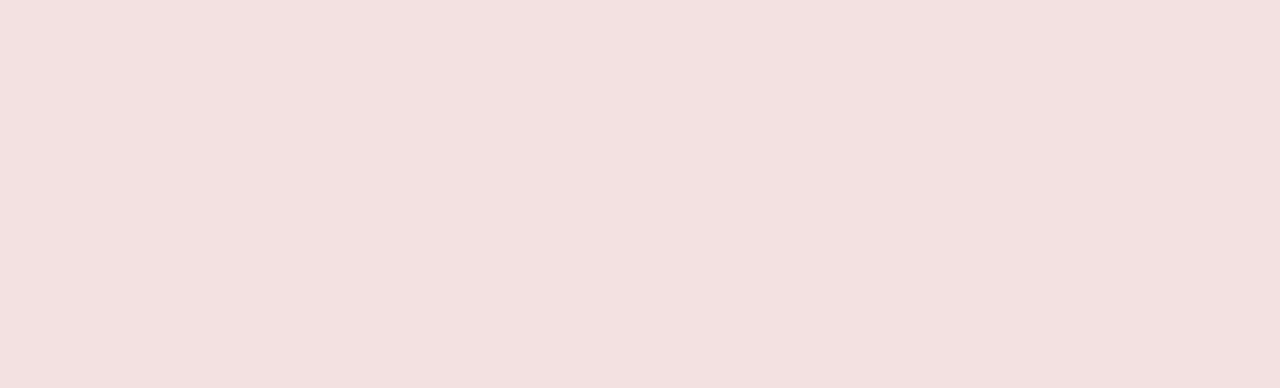
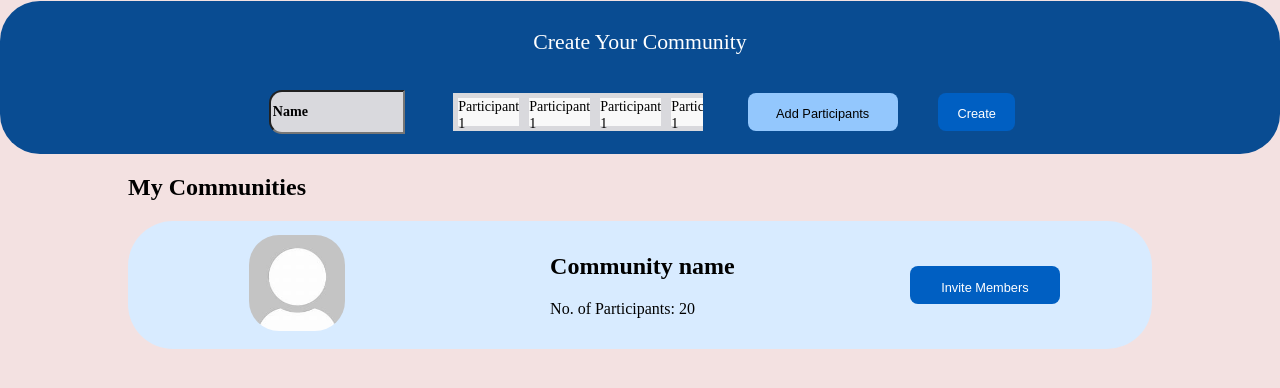
Before and after one commit to IIT-BHU-inter-IIT-SDE-group-8/client, a React (Create React App) app: page /MyCommunities in a window 1280 px wide. Before the commit this address had no page. Shown: the top 388 px of the page. Built offline with nearby package versions, Linux system fonts and the light colour scheme.

Commit message:
[ADDED] Communities

```diff
--- a/src/App.jsx
+++ b/src/App.jsx
@@ -19,6 +19,8 @@ import CommunityTrips from './pages/CommunityTrips';
 import TripPage from './pages/tripPage';
 import Home from './pages/Home';
 import Profile from './pages/Profile';
+import Community from './pages/Community';
+import MyCommunities from './pages/Mycommunities';
 
 // const cookies = new Cookies();
 
@@ -76,6 +78,8 @@ const App = () => {
                 <Route path='/trips/:trip_id' element={<TripPage/>}/>
                 <Route path='/Home' element={<Home/>}/>
                 <Route path='/Profile' element={<Profile/>}/>
+                <Route path='/Community' element={<Community/>}/>
+                <Route path='/MyCommunities' element={<MyCommunities/>}/>
             </Routes>
         </Router>
         </>
--- /dev/null
+++ b/src/components/CommunityCard.jsx
@@ -0,0 +1,22 @@
+import React from 'react'
+import Profile from '../assets/Profile.jpeg'
+import PrimaryButton from "./PrimaryButton";
+
+const CommunityCard = () => {
+  return (
+    <>
+        <div className="mainCardContainer">
+            <div className="CommunityImage">
+                <img style={{borderRadius: '30px', width:'7.5vw', margin:'3vw'}} src={Profile} alt="Profile" />
+            </div>
+            <div style={{"paddingBottom": "20px"}}>
+                <h2>Community name</h2>
+                <span>No. of Participants: 20</span>
+            </div>
+            <PrimaryButton width="150px" text="Invite Members" />
+        </div>
+    </>
+  )
+}
+
+export default CommunityCard
--- /dev/null
+++ b/src/components/CreateCommunityBar.jsx
@@ -0,0 +1,40 @@
+import React, {useState} from "react";
+import ModalInputBox from "./ModalInputBox";
+import SecondaryButton from "./SecondaryButton";
+import PrimaryButton from "./PrimaryButton";
+
+const CreateCommunityBar = () => {
+    const [showModal, setShowModal] = useState(false);
+    const [desc, setDesc] = useState('');
+    const setDescriptionValue = (value) => {
+        setDesc(value);
+    }
+    const openModal = () => {
+        setShowModal(true);
+    }
+    const closeModal = () => {
+        setShowModal(false);
+    }
+    return(
+        <>
+
+        <div className="mainFilterContainer">
+            <p style={{color: 'white', fontSize:'1.7vw'}}>Create Your Community</p>
+            <div className="communityInputContainer">
+                <input className="tripInput leftTripInput" type="text" placeholder="Name"/>
+                <div className="tripInput" id="ParticipantsBox" style={{"width": "250px", "overflowX": "scroll"}}>
+                    <div className="participant"><span>Participant 1</span></div>
+                    <div className="participant"><span>Participant 1</span></div>
+                    <div className="participant"><span>Participant 1</span></div>
+                    <div className="participant"><span>Participant 1</span></div>
+                </div>
+                <SecondaryButton text={"Add Participants"} width="150px"/>
+                <PrimaryButton text={"Create"} width="6vw"/>
+            </div>
+         </div>
+         {showModal && <ModalInputBox closeModal= {closeModal} setDescriptionValue = {setDescriptionValue}/>}
+        </>
+    )
+}
+
+export default CreateCommunityBar
--- a/src/components/PrimaryButton.jsx
+++ b/src/components/PrimaryButton.jsx
@@ -1,8 +1,8 @@
 import React from 'react'
 
-const PrimaryButton = ({text}) => {
+const PrimaryButton = ({text, width}) => {
   return (
-    <button style={{margin: '0.7vw', height: '3vw', width: '6vw', borderRadius: '8px', backgroundColor: '#005fc2', cursor:'pointer', border:'0px', color: "white"}}><p className="buttonText">{text}</p></button>
+    <button style={{margin: '0.7vw', height: '3vw', width: `${width}`, borderRadius: '8px', backgroundColor: '#005fc2', cursor:'pointer', border:'0px', color: "white"}}><p className="buttonText">{text}</p></button>
   )
 }
 
--- a/src/components/SecondaryButton.jsx
+++ b/src/components/SecondaryButton.jsx
@@ -1,8 +1,8 @@
 import React from 'react'
 
-const SecondaryButton = ({text, setShowModal}) => {
+const SecondaryButton = ({text, setShowModal, width}) => {
   return (
-    <button style={{margin: '0.7vw', height: '3vw', width: '6vw', borderRadius: '8px', backgroundColor: '#93c7fd', cursor: "pointer", border:'0px'}} onClick={()=>setShowModal(true)}><p className="buttonText">{text}</p></button>
+    <button style={{margin: '0.7vw', height: '3vw', width: `${width}`, borderRadius: '8px', backgroundColor: '#93c7fd', cursor: "pointer", border:'0px'}} onClick={()=>setShowModal(true)}><p className="buttonText">{text}</p></button>
   )
 }
 
--- a/src/components/SuggestedFriendsCommunityCard.jsx
+++ b/src/components/SuggestedFriendsCommunityCard.jsx
@@ -1,6 +1,5 @@
 import React from 'react'
 import Profile from '../assets/Profile.jpeg'
-import SecondaryButton from './SecondaryButton';
 import PrimaryButton from './PrimaryButton';
 
 const SuggestedFriendsCommunityCard = ({buttonText}) => {
@@ -13,7 +12,7 @@ const SuggestedFriendsCommunityCard = ({buttonText}) => {
                         </div>
                     </div>
                     <div className='lowerCarousel'>
-                        <PrimaryButton text={buttonText} />
+                        <PrimaryButton text={buttonText} width="6vw"/>
                     </div>
                 </div>
   )
--- a/src/components/TripCarouselCard.jsx
+++ b/src/components/TripCarouselCard.jsx
@@ -23,8 +23,8 @@ const TripCarouselCard = () => {
                         </div>
                     </div>
                     <div className='lowerCarousel'>
-                        <SecondaryButton text={"Open"} />
-                        <PrimaryButton text={"Close"} />
+                        <SecondaryButton text={"Open"} width="6vw"/>
+                        <PrimaryButton text={"Close"} width="6vw"/>
                     </div>
                 </div>
   )
--- a/src/components/trip.jsx
+++ b/src/components/trip.jsx
@@ -2,8 +2,8 @@ import React, {useState} from "react";
 import '../styles/Trip.css'
 import Profile from '../assets/Profile.jpeg'
 import Modal from "./Modal";
-import PrimaryButton from "./SecondaryButton";
-import SecondaryButton from "./PrimaryButton";
+import PrimaryButton from "./PrimaryButton";
+import SecondaryButton from "./SecondaryButton";
 
 const Trip = ({origin, destination, desc, arrival, departure}) => {
     const [showModal, setShowModal] = useState(false);
@@ -13,7 +13,7 @@ const Trip = ({origin, destination, desc, arrival, departure}) => {
 
     return(
         <>
-        <div className="mainTripContainer">
+        <div className="mainCardContainer">
             <div className="TripImageContainer">
                 <img style={{borderRadius: '30px', width:'7.5vw', margin:'3vw'}} src={Profile} alt="Profile" />
             </div>
@@ -26,8 +26,8 @@ const Trip = ({origin, destination, desc, arrival, departure}) => {
             </div>
             <div className="Info"></div>
             <div className="ButtonsContainer">
-                <PrimaryButton text={"Info"} setShowModal={setShowModal}/>
-                <SecondaryButton text={"Join"}/>
+                <SecondaryButton text={"Info"} setShowModal={setShowModal} width={"6vw"}/>
+                <PrimaryButton text={"Join"} width={"6vw"}/>
             </div>
         </div>
         {showModal && <Modal closeModal = {closeShowModal} desc = {desc}/>}
--- /dev/null
+++ b/src/pages/Community.jsx
@@ -0,0 +1,72 @@
+import React from 'react'
+import "../styles/Community.css";
+import BottomNavbar from '../components/BottomNavbar';
+import PrimaryButton from '../components/PrimaryButton';
+import SecondaryButton from '../components/SecondaryButton';
+import Trip from '../components/trip';
+
+function Community() {
+  const url =
+
+  {
+    "result": [
+      {
+        "trip_id": 67,
+        "trip_name": "new jammu1 Trip",
+        "trip_origin": "banaras",
+        "trip_destination": "jammu1",
+        "trip_desc": "we are going to jammu1",
+        "trip_departure_datetime": "2023-09-09T23:55:55.392Z",
+        "trip_arrival_datetime": "2023-09-11T04:53:58.392Z"
+      },
+      {
+        "trip_id": 45,
+        "trip_name": "new mumbai Trip",
+        "trip_origin": "banaras",
+        "trip_destination": "mumbai",
+        "trip_desc": "we are going to mumbai",
+        "trip_departure_datetime": "2023-09-03T23:55:55.392Z",
+        "trip_arrival_datetime": "2023-09-05T04:53:58.392Z"
+      },
+      {
+        "trip_id": 46,
+        "trip_name": "new delhi Trip",
+        "trip_origin": "banaras",
+        "trip_destination": "delhi",
+        "trip_desc": "we are going to delhi",
+        "trip_departure_datetime": "2023-09-03T23:55:55.392Z",
+        "trip_arrival_datetime": "2023-09-05T04:53:58.392Z"
+      }
+    ]
+  }
+  return (
+    <div id='CommunityPage'>
+      <div id='CommunityImage'>
+
+      </div>
+      <div id='CommunityBottom'>
+        <div id='communityDesc'>
+          <div id='leftCommunity'>
+            <h2>Community name</h2>
+            <p>Community Description</p>
+          </div>
+          <div id='rightCommunity'>
+            <PrimaryButton text={"Join"} width={"6vw"}/>
+            <SecondaryButton text={"Message"} width={"6vw"}/>
+          </div>
+        </div>
+        <div id='TripsInCommunity'>
+          <h2>Trips in the community</h2>
+          {url.result.map((ele) => {
+            return <div style={{marginBottom:'2.5vh'}} key={"AllTripsId_"+ele.trip_id}>
+              <Trip origin = {ele.trip_origin} destination = {ele.trip_destination} desc = {ele.trip_desc} arrival = {ele.trip_arrival_datetime} departure = {ele.trip_departure_datetime} style={{"width": "60vw"}}/>
+            </div>
+          })}
+        </div>
+      </div>
+      <BottomNavbar />
+    </div>
+  )
+}
+
+export default Community
--- /dev/null
+++ b/src/pages/Mycommunities.jsx
@@ -0,0 +1,19 @@
+import React from 'react'
+import CreateCommunityBar from '../components/CreateCommunityBar'
+import CommunityCard from '../components/CommunityCard'
+
+const MyCommunities = () => {
+  return (
+    <div>
+        <CreateCommunityBar />
+        <div style={{"display": "flex", "justifyContent": "center"}}>
+        <div className="MyCommunities">
+          <h2>My Communities</h2>
+          <CommunityCard />
+        </div>
+        </div>
+    </div>
+  )
+}
+
+export default MyCommunities
--- /dev/null
+++ b/src/styles/Community.css
@@ -0,0 +1,41 @@
+#CommunityPage {
+    width: 100vw;
+    height: 100vh;
+    display: flex;
+    flex-direction: column;
+    align-items: center;
+    padding-bottom: 200px;
+    overflow-x: hidden;
+}
+
+#CommunityImage {
+    width: 100vw;
+    border-radius: 20px;
+    background-color: gray;
+    margin-bottom: 10px;
+    background: url("../assets/signup.jpg") center center/cover;
+    padding: 100px;
+}
+
+#CommunityBottom {
+    width: 80vw;
+    height: 100%;
+}
+
+#communityDesc {
+    display: flex;
+    justify-content: space-between;
+    align-items: center;
+}
+
+.communityInputContainer {
+    display: flex;
+    width: 60vw;
+    justify-content: space-between;
+    align-items: center;
+}
+
+.participant {
+    background-color: #f9f9f9;
+    margin: 5px;
+}
--- a/src/styles/Trip.css
+++ b/src/styles/Trip.css
@@ -1,4 +1,4 @@
-.mainTripContainer{
+.mainCardContainer{
     width: 80vw;
     height: 10vw;
     background-color: #d8ebff;
```
